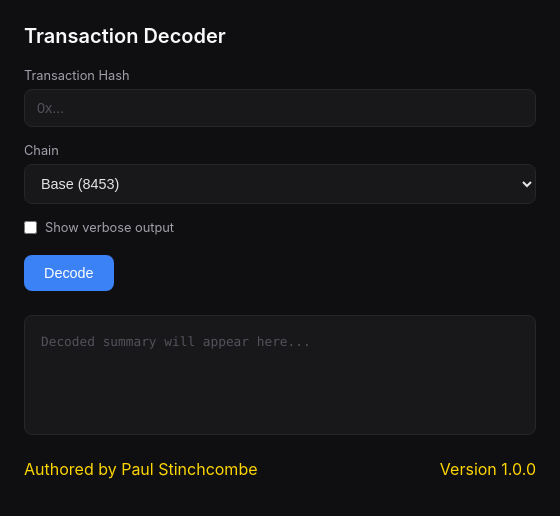
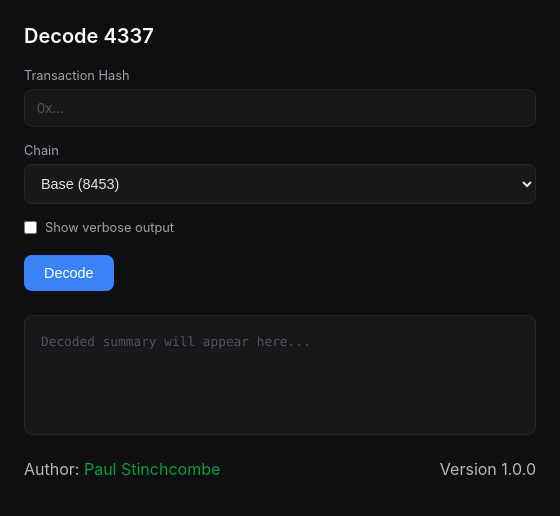
Before and after one commit to paul-stinchcombe/decode.4337, an Electron app: page src/index.html in a window 560 px wide. Drawn offline with Linux system fonts and the light colour scheme.

```diff
--- a/src/index.html
+++ b/src/index.html
@@ -7,12 +7,13 @@
 			http-equiv="Content-Security-Policy"
 			content="default-src 'self'; script-src 'self' 'unsafe-inline'; style-src 'self' 'unsafe-inline'"
 		/>
-		<title>TX Decode</title>
+		<title>Decode 4337</title>
 		<style>
 			* {
 				box-sizing: border-box;
 			}
-			html, body {
+			html,
+			body {
 				overflow: auto;
 				scrollbar-width: none;
 				-ms-overflow-style: none;
@@ -98,6 +99,23 @@
 				cursor: not-allowed;
 				opacity: 0.7;
 			}
+			#footer {
+				display: flex;
+				justify-content: space-between;
+				margin-top: 24px;
+			}
+			#footer a {
+				color: rgb(6, 159, 57);
+				text-decoration: none;
+			}
+			#footer span {
+				color: rgb(186, 186, 186);
+				text-decoration: none;
+			}
+			#version {
+				color: rgb(186, 186, 186);
+				text-decoration: none;
+			}
 			#output {
 				margin-top: 24px;
 				padding: 16px;
@@ -129,7 +147,7 @@
 		</style>
 	</head>
 	<body>
-		<h1>Transaction Decoder</h1>
+		<h1>Decode 4337</h1>
 		<label for="hash">Transaction Hash</label>
 		<input type="text" id="hash" placeholder="0x..." autocomplete="off" />
 		<label for="chain">Chain</label>
@@ -210,13 +228,8 @@
 			});
 		</script>
 		<div id="footer" style="display: flex; justify-content: space-between; margin-top: 24px; color: gold">
-			<span
-				>Authored by
-				<a style="color: gold; text-decoration: none" rel="noopener" href="https://www.paulstinchcombe.com" target="_blank"
-					>Paul Stinchcombe</a
-				></span
-			>
-			<span>Version 1.0.0</span>
+			<span>Author: <a rel="noopener" href="https://www.paulstinchcombe.com" target="_blank">Paul Stinchcombe</a></span>
+			<span id="version">Version 1.0.0</span>
 		</div>
 	</body>
 </html>
```
Also changed, not shown: package.json (+10 -4 lines), README.md, 1 other file.
